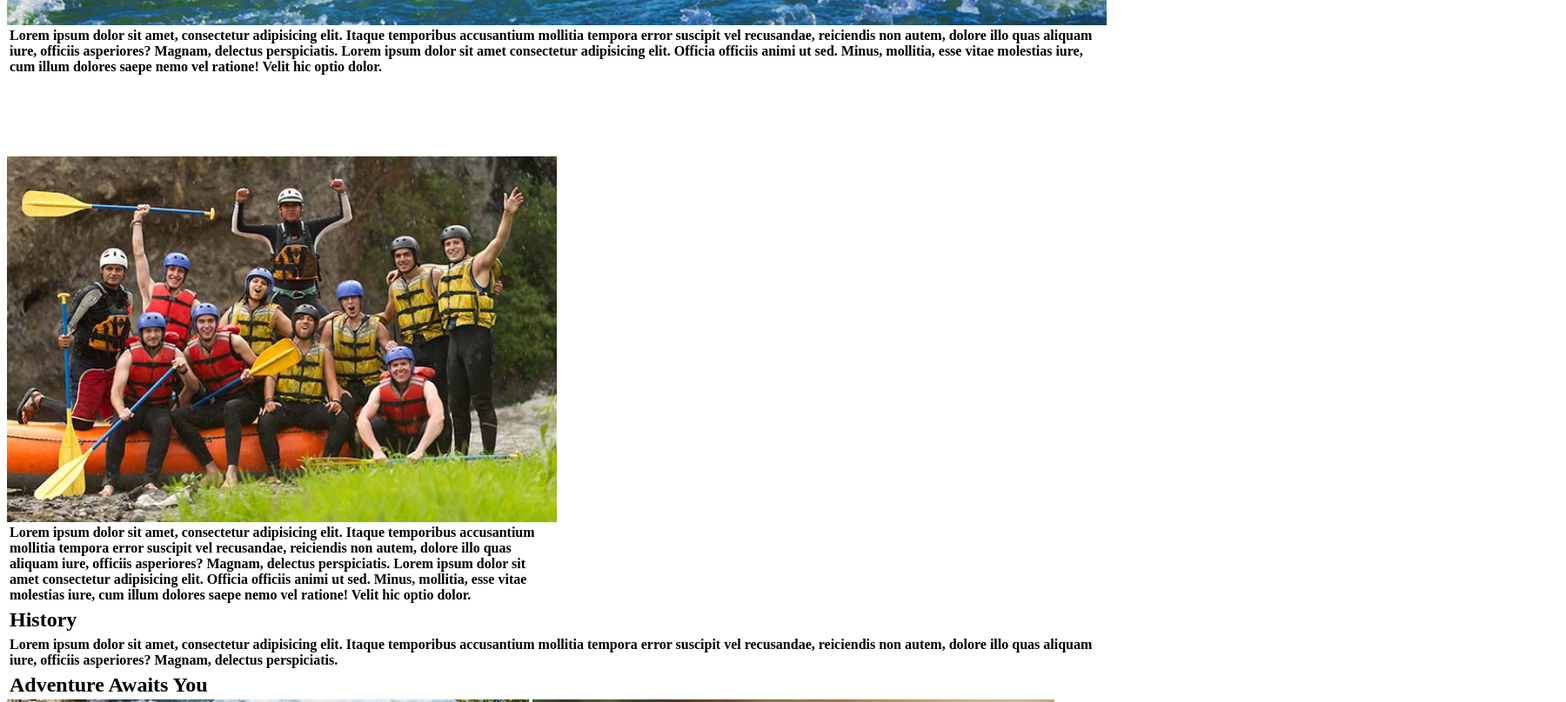
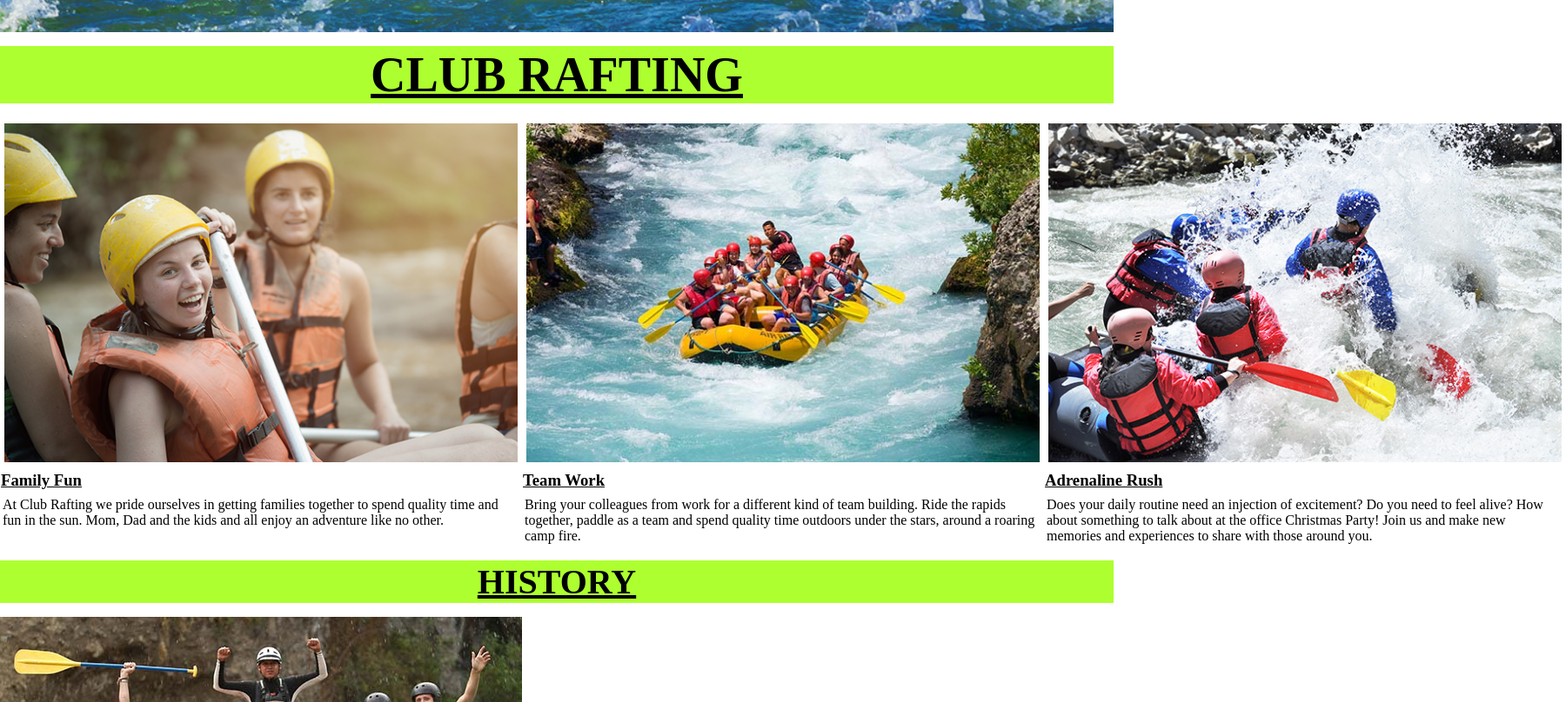
Before and after one commit to strydomgi21/wdd130, a plain HTML site: page wwr/about.html in a window 1280 px wide. Shown: the part 760-1568 px from the top of the page at 87% size, 1800 px wide, since content can reach past the window. Drawn offline with Linux system fonts and the light colour scheme.

Commit message:
about-us end

```diff
--- a/styles/styles.css
+++ b/styles/styles.css
@@ -1,12 +1,39 @@
-* {
+/** {
     margin: 0;
     padding: 0;
     box-sizing: border-box;
+}*/
+:root {
+    --heading-font: 'Arvo', serif;
+  --paragraph-font: 'Roboto', sans-serif;
+
+  --heading-color: #0443b3;
+  --heading-background: #5f503c;
+  --color-white: #fdfdfd;
+  --hover-color: #5f503c;
+
+  --trans-color: rgba(196 207 207 / 0.7);
+  --trans-text-color: #04040c;
+
+  --footer-background: #3e3e3e;
+
+  --primary-color: #a5b452;
+  --secondary-color: #9888a5;
+  --accent1-color: #5f503c;
+  --accent2-color: #afaf60;
+
+  --nav-link-color: #fff;
+  --nav-background-color: #5f503c;
+  --nav-hover-link-color: #5f503c;
+  --nav-hover-background-color: #fff;
 }
-:root {
-
+*,
+*::after,
+*::before {
+    box-sizing: border-box;
+    margin: 0;
+    padding: 0;
 }
-
 nav {
     background-color: steelblue;
     padding: 10px;
--- /dev/null
+++ b/week05/styles/poll-form.css
@@ -0,0 +1,106 @@
+* {
+    margin: 0;
+    padding: 0;
+    box-sizing: border-box;
+}
+
+body {
+    font-family: Merriweather, Georgia, serif;
+    font-size: 1.2em;
+    color: #333;
+    background: #fff;
+}
+
+header {
+    margin: 0 auto;
+    width: 650px;
+}
+
+h1 {
+    margin: 1rem;
+    font-size: 1.5em;
+    color: navy;
+    text-align: center;
+}
+
+form {
+    width: 650px;
+    margin: 0 auto;
+    padding: 1rem;
+    border: 1px solid rgba(0, 0, 0, 0.1);
+    border-radius: 0.5rem;
+    background-color: #eee;
+    display: grid;
+}
+
+fieldset {
+    display: grid;
+    grid-gap:.5rem;
+    margin: 1rem;
+    border: 1px solid rgba(0, 0, 0, 0.2);
+    padding: 1rem;
+}
+
+legend {
+    padding: .5rem;
+    color: navy;
+    font-size: 1.3rem;
+}
+
+label, input, button, select, textarea {
+    font-family: Roboto, Arial, sans-serif;
+}
+
+label {
+    text-align: right;
+    padding-right: 1rem;
+}
+
+input, select, textarea {
+    padding: 0.5rem;
+    font-size: 1.1rem;
+}
+
+input[type="checkbox"] {
+width: 22px;
+height: 22px;
+vertical-align: bottom;
+}
+
+button {
+    margin: 1rem;
+    background-color: navy;
+    color: #fff;
+    border: none;
+    border-radius: .5rem;
+    padding: .75rem;
+    font-size: 1.2rem;
+}
+
+button:hover {
+    background-color: darkgreen;
+}
+
+footer {
+    margin: 1rem;
+    width: 650px;
+    text-align: center;
+    font-size: 0.8rem;
+    color: #777;
+    border-top: 1px solid #ccc;
+}
+
+.form-item {
+    display: grid;
+    align-items: center;
+}
+
+.column1 {
+    grid-template-columns: 3fr 1fr;
+    margin: 0.5rem 0;
+}
+
+.column2 {
+    grid-template-columns: 1fr 2fr;
+    margin: 0.5rem 0;
+}
--- a/wwr/about.html
+++ b/wwr/about.html
@@ -27,36 +27,46 @@
     <main>
         <div class="hero">
             <img src="images/rafting13_1024.jpg" alt="Hero Image">
-            <p>Lorem ipsum dolor sit amet, consectetur adipisicing elit.
-                Itaque temporibus accusantium mollitia tempora error suscipit
-                vel recusandae, reiciendis non autem, dolore illo quas aliquam
-                iure, officiis asperiores? Magnam, delectus perspiciatis.
-                Lorem ipsum dolor sit amet consectetur adipisicing elit.
-                Officia officiis animi ut sed. Minus, mollitia, esse vitae
-                molestias iure, cum illum dolores saepe nemo vel ratione!
-                Velit hic optio dolor.</p>
+            <h1>CLUB RAFTING</h1>
+            <div class="cover">
+                <div class="major">
+                    <img src="images/rafting21_600.png" alt="Rafting 21">
+                    <h3>Family Fun</h3>
+                    <p>At Club Rafting we pride ourselves in getting families
+                       together to spend quality time and fun in the sun. Mom, Dad
+                       and the kids and all enjoy an adventure like no other.
+                       </p>
+                </div>
+                <div class="major">
+                    <img src="images/rafting53_600.jpg" alt="Rafting 53">
+                    <h3>Team Work</h3>
+                    <p>Bring your colleagues from work for a different kind of
+                       team building. Ride the rapids together, paddle as a team
+                       and spend quality time outdoors under the stars, around a
+                       roaring camp fire.</p>
+                </div>
+                <div class="major">
+                    <img src="images/rafting47_600.jpg" alt="Rafting 47">
+                    <h3>Adrenaline Rush</h3>
+                    <p>Does your daily routine need an injection of excitement?
+                       Do you need to feel alive? How about something to talk about
+                       at the office Christmas Party! Join us and make new memories
+                       and experiences to share with those around you.</p>
+                </div>
+            </div>
             <article class="image">
-                <h1>Club Rafting</h1>
+                <h2>HISTORY</h2>
                 <img src="images/rafting59_600.jpg" alt="Happy People">
-                <p>Lorem ipsum dolor sit amet, consectetur adipisicing elit.
-                    Itaque temporibus accusantium mollitia tempora error suscipit
-                    vel recusandae, reiciendis non autem, dolore illo quas aliquam
-                    iure, officiis asperiores? Magnam, delectus perspiciatis.
-                    Lorem ipsum dolor sit amet consectetur adipisicing elit.
-                    Officia officiis animi ut sed. Minus, mollitia, esse vitae
-                    molestias iure, cum illum dolores saepe nemo vel ratione!
-                    Velit hic optio dolor.</p>
+                <p>Club Rafting have been running the rapids since 2005. We started
+                   off as a small team of two guides on the Tugela River, offering two
+                   and five-day packages for adrenaline junkies. Since then we have come
+                   to know from experience all that the mighty Tugela River has to offer.
+                   As a result we now offer two, five and ten day tours as well as day
+                   trips for day visitors.</p>
             </article>
         </div>
-        <section>
-            <h2>History</h2>
-            <p>Lorem ipsum dolor sit amet, consectetur adipisicing elit.
-                Itaque temporibus accusantium mollitia tempora error suscipit
-                vel recusandae, reiciendis non autem, dolore illo quas aliquam
-                iure, officiis asperiores? Magnam, delectus perspiciatis.</p>
-        </section>
-        <section>
-            <h2>Adventure Awaits You</h2>
+        <section class="adventure">
+            <h2>ADVENTURE AWAITS YOU</h2>
             <img src="images/rafting53_600.jpg" alt="Rafting 53">
             <img src="images/rafting21_600.png" alt="Rafting 21">
             <img src="images/rafting64_600.jpg" alt="Rafting 64">
--- a/wwr/styles/rafting.css
+++ b/wwr/styles/rafting.css
@@ -1,7 +1,36 @@
-/*:root {
-    --mycolor: purple;
+:root {
+    --heading-font: 'Arvo', serif;
+  --paragraph-font: 'Roboto', sans-serif;
+
+  --heading-color: #0443b3;
+  --heading-background: #5f503c;
+  --color-white: #fdfdfd;
+  --hover-color: #5f503c;
+
+  --trans-color: rgba(196 207 207 / 0.7);
+  --trans-text-color: #04040c;
+
+  --footer-background: #3e3e3e;
+
+  --primary-color: #a5b452;
+  --secondary-color: #9888a5;
+  --accent1-color: #5f503c;
+  --accent2-color: #afaf60;
+
+  --nav-link-color: #fff;
+  --nav-background-color: #5f503c;
+  --nav-hover-link-color: #5f503c;
+  --nav-hover-background-color: #fff;
 }
-*/
+*,
+*::after,
+*::before {
+    box-sizing: border-box;
+    margin: 0;
+    padding: 0;
+}
+
+
 header {
     margin: 1rem auto;
     display: grid;
@@ -9,6 +38,7 @@ header {
     align-items: center;
     border-bottom: 2px solid #ccc;
     max-width: 2000px;
+    background-color: aquamarine;
 }
 nav {
     text-align: left;
@@ -16,6 +46,7 @@ nav {
 .navigation {
     display: flex;
     list-style: none;
+    background-color: greenyellow;
 }
 .navigation li {
     flex: 1 1 100%;
@@ -31,50 +62,82 @@ nav {
     font-weight: 700;
     text-decoration: underline;
 }
+
+.hero {
+    position: relative;
+}
+
 .hero img {
+    position: relative;
     display: block;
     width: 100%;
     height: auto;
 }
 
-.hero p {
-    bottom: 0px;
-    left: 0px;
-    top: 0px;
-    right: 0px;
+.cover {
+    width: 900px;
+    height: auto;
+    /*background-color: black;*/
+    margin-top: 10px;
+    display: flex;
+}
+
+.major {
+    width: 100%;
+    height: auto;
+    /*background-color: #000;
+    display: flex;*/
+    margin-top: 2px;
+}
+
+.major img {
+    width: 600px;
+    height: 400px;
+    padding: 5px;
 
 }
 
 h1 {
-    position: relative;
-    bottom: 925px;
-    left: 500px;
     text-align: center;
-    color: white;
-    padding: px;
-    margin: 0 0 0 0rem;
-    font-size: 5rem;
+    color: black;
+    padding: 1px;
+    font-size: 3.5rem;
+    background-color: greenyellow;
+    margin: 1rem auto;
+    text-decoration: underline;
 }
 
-.image {
-    width: 50%;
-    height: auto;
-}
-
-.image p {
+.image img{
     position: relative;
+    width: 600px;
+    height: 10%;
 }
 
 h2 {
+    text-align: center;
     color: black;
-    padding: 3px;
-    margin: 0 0 0 0rem;
-    font-weight: 600;
+    padding: 1px;
+    font-size: 2.5rem;
+    background-color: greenyellow;
+    margin: 1rem auto;
+    text-decoration: underline;
+}
+
+h3 {
+    padding: 1px;
+    margin: 0.25rem auto;
+    text-decoration: underline;
 }
 
 p {
     color: black;
     padding: 3px;
     margin: 0 0 0 0rem;
-    font-weight: 600;
+    font-weight: 100;
 }
+
+.adventure img {
+    position: relative;
+    width: 30%;
+    height: auto;
+}
```
Also changed, not shown: week05/poll-form.html (added, +60 -0 lines), wwr/contact.html (added, +87 -0 lines), 1 other file.
